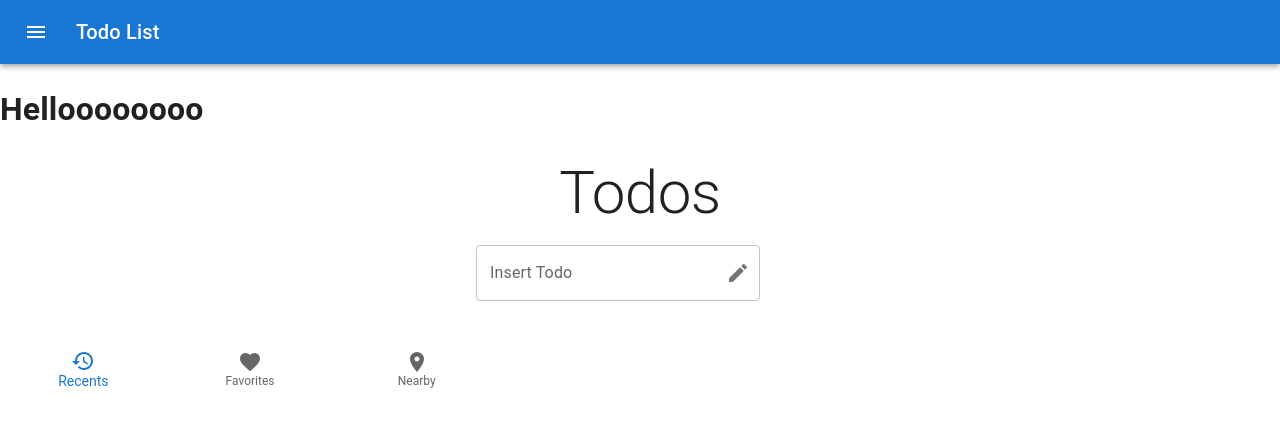
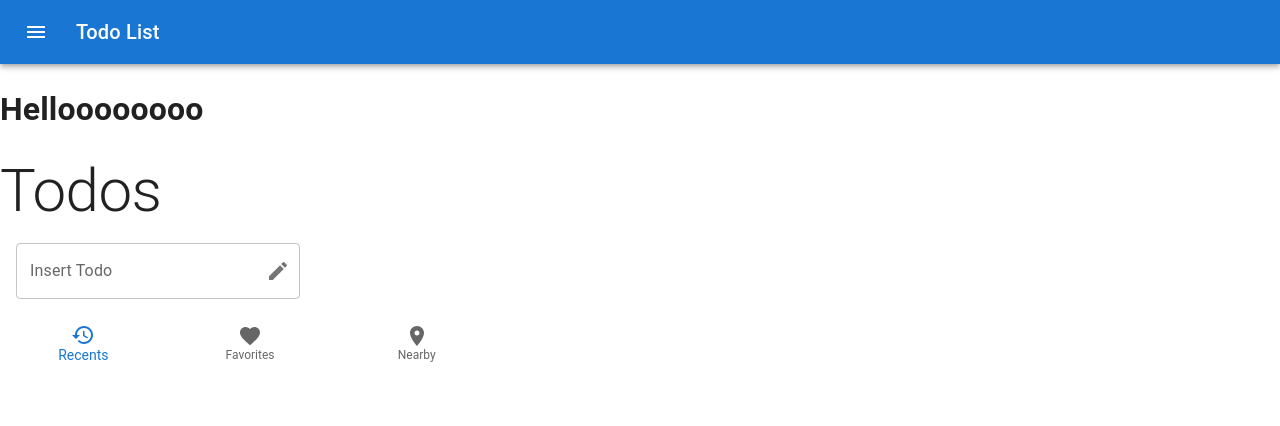
Before and after one commit to APHOMER/TODO-LIST-REACT, a React (Vite) app: page / in a window 1280 px wide. Shown: the top 426 px of the page. Built offline with nearby package versions, Linux system fonts and the light colour scheme.

Commit message:
testing display color

```diff
--- a/src/Todolist.jsx
+++ b/src/Todolist.jsx
@@ -57,13 +57,13 @@ export default function TodoList() {
 
     return (
         <Box
-            sx={{
-                display: "flex",
-                justifyContent: "center",
-                flexDirection: "column",
-                alignItems: "center",
-                m: 3,
-            }}
+            // sx={{
+            //     display: "flex",
+            //     justifyContent: "center",
+            //     flexDirection: "column",
+            //     alignItems: "center",
+            //     m: 3,
+            // }}
         >
             <Typography variant="h2" component="h1" sx={{ flexGrow: 1 }}>
                 Todos
```
